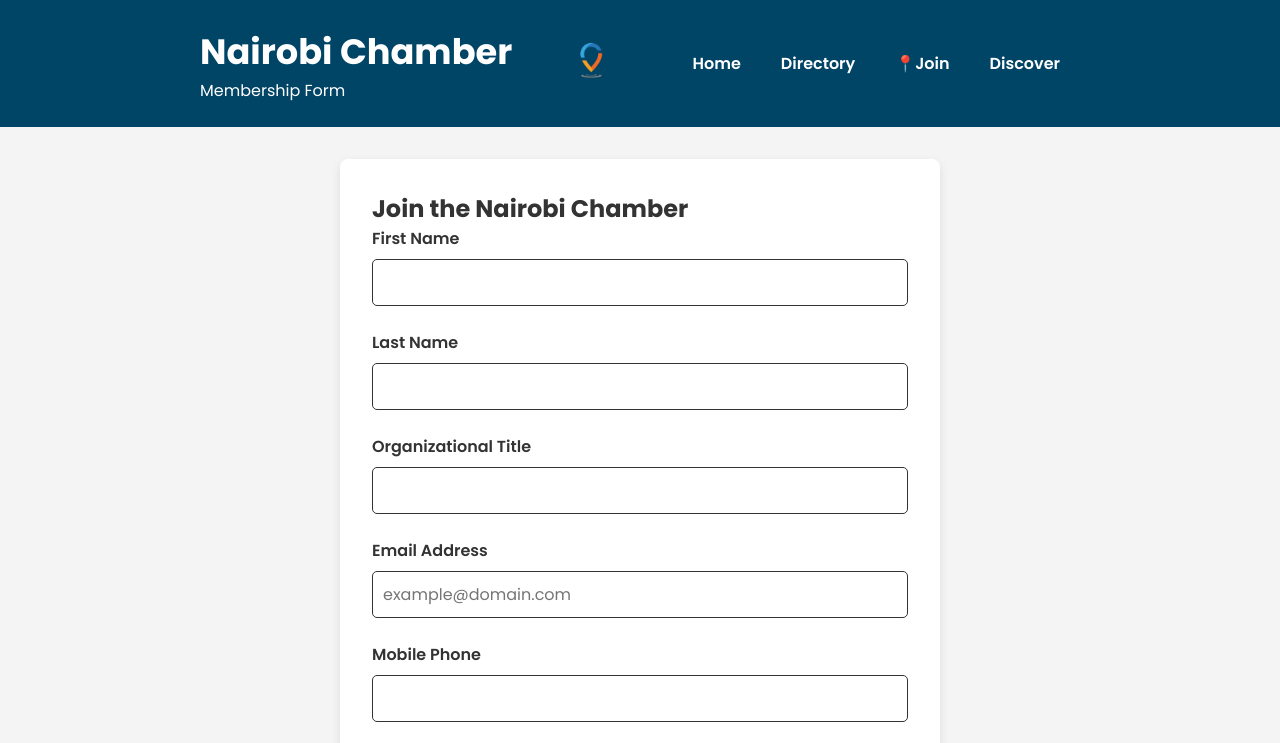
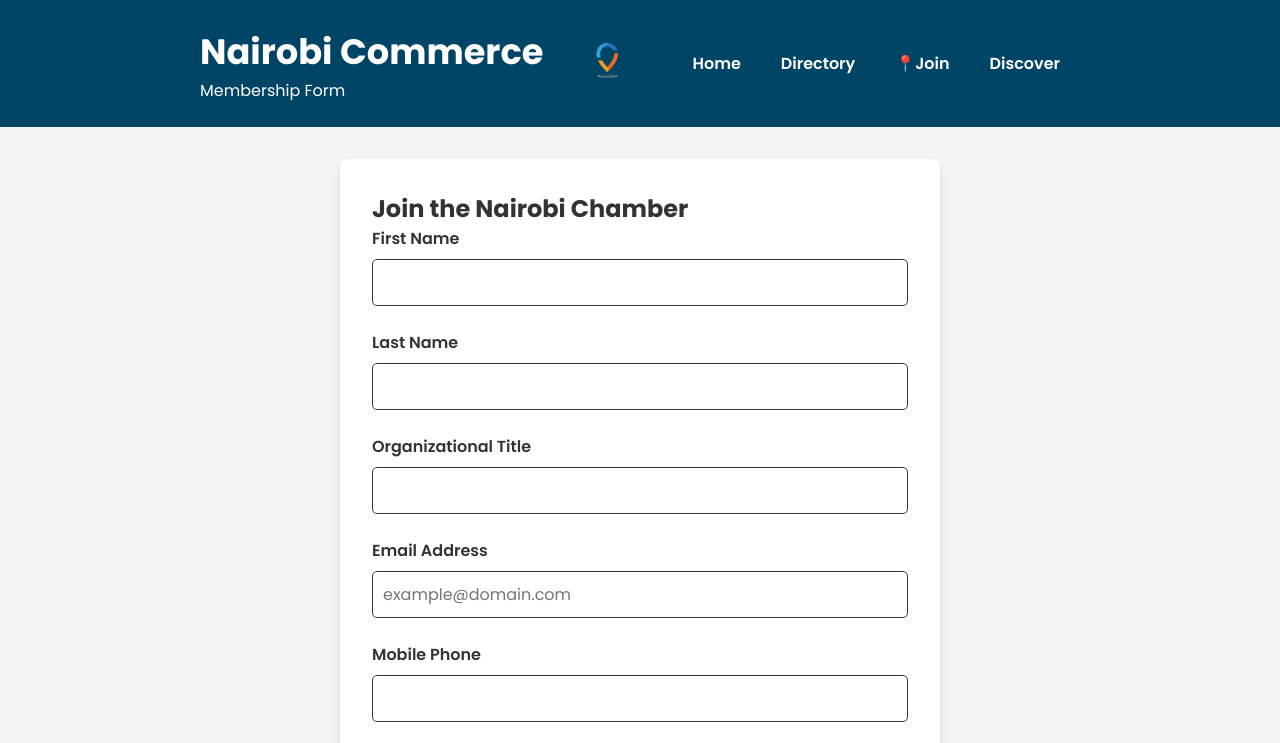
Before and after one commit to loisemusungu/wdd231, a plain HTML site: page chamber/join.html in a window 1280 px wide. Shown: the top 743 px of the page. Drawn offline with Linux system fonts and the light colour scheme.

Commit message:
changed the h1

```diff
--- a/chamber/join.html
+++ b/chamber/join.html
@@ -3,7 +3,7 @@
 <head>
     <meta charset="UTF-8">
     <meta name="viewport" content="width=device-width, initial-scale=1.0">
-    <title>Nairobi Chamber | Membership Form</title>
+    <title>Nairobi Commerce | Membership Form</title>
 
     <meta name="description" content="Join Nairobi Chamber and choose a membership level.">
     <meta name="author" content="Loise Musungu">
@@ -35,7 +35,7 @@
         <header>
             <div class="header">
                 <div class="heading">
-                    <h1>Nairobi Chamber</h1>
+                    <h1>Nairobi Commerce</h1>
                     <p>Membership Form</p>
                 </div>
 
```
